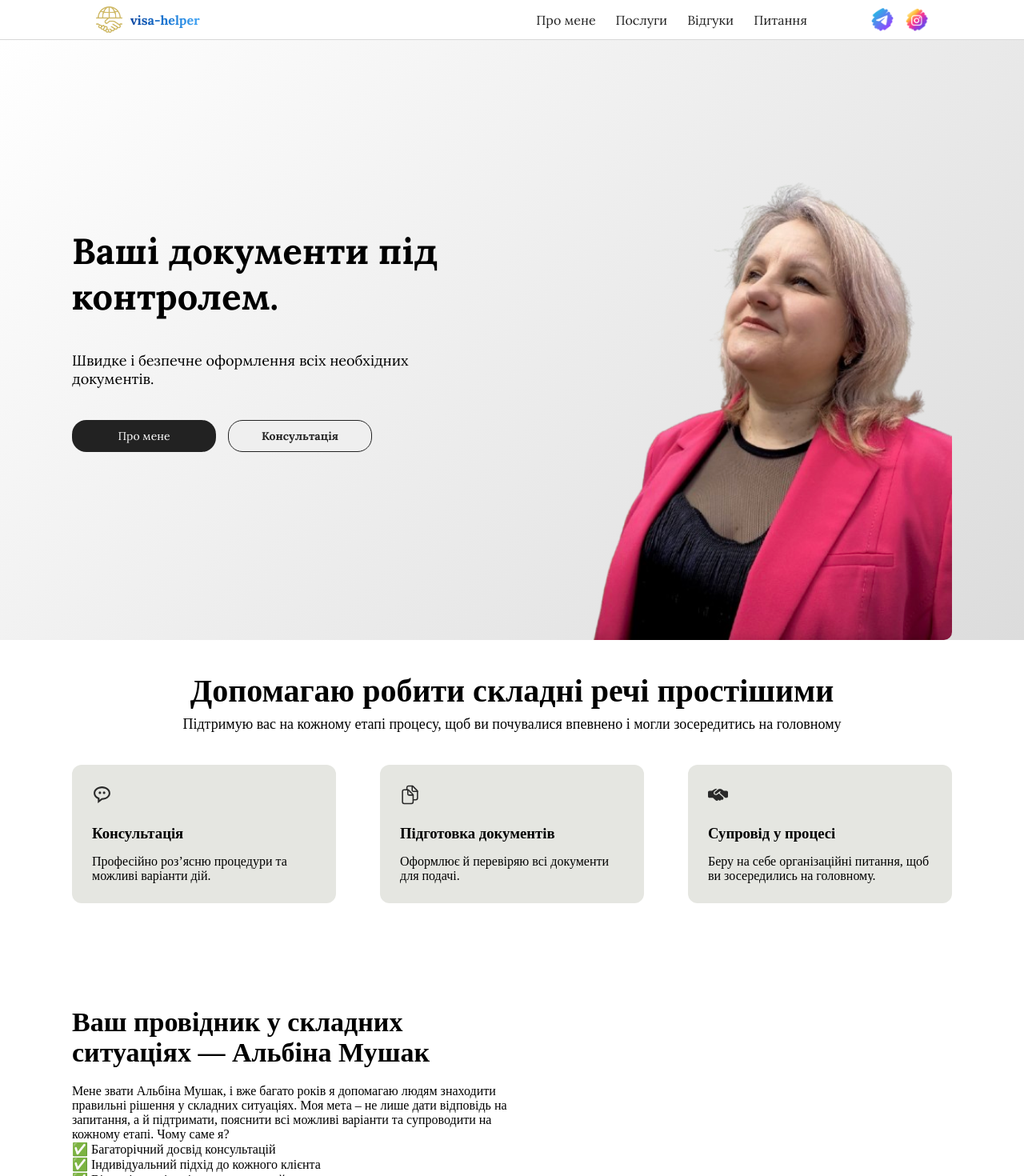
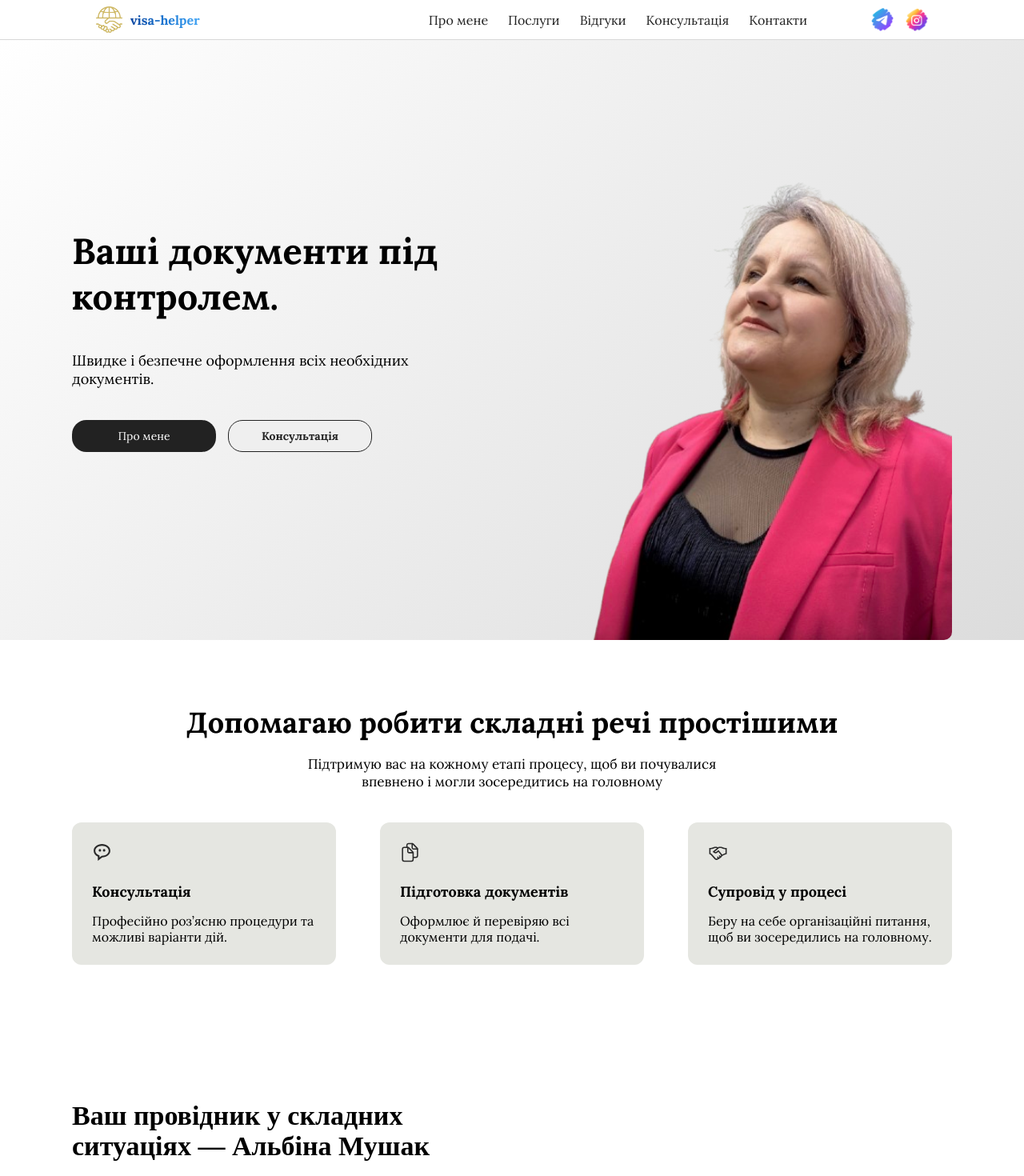
Before and after one commit to Korneliia08/visaHelper, a React (Vite) app: page / in a window 1280 px wide. Shown: the top 1470 px of the page at 80% size. Built offline with nearby package versions, Linux system fonts and the light colour scheme.

Commit message:
font family and icon hands

```diff
--- a/src/view/components/StepByStepSupport/Card/Card.module.scss
+++ b/src/view/components/StepByStepSupport/Card/Card.module.scss
@@ -13,10 +13,13 @@
 
     .title {
       padding-top: 50px;
+      font-size: 18px;
+      font-family: "Lora", serif;
     }
 
     .content {
-
+      font-family: "Lora", serif;
+      font-size: 16px;
     }
   }
 
--- a/src/view/components/StepByStepSupport/CardsData.jsx
+++ b/src/view/components/StepByStepSupport/CardsData.jsx
@@ -1,6 +1,6 @@
 import {BiMessageRoundedDots} from "react-icons/bi";
 import {IoDocumentsOutline} from "react-icons/io5";
-import {FaHandshakeSimple} from "react-icons/fa6";
+import {LiaHandshakeSolid} from "react-icons/lia";
 
 export const data = [
     {
@@ -16,6 +16,6 @@ export const data = [
     {
         title: "Супровід у процесі",
         content: "Беру на себе організаційні питання, щоб ви зосередились на головному.",
-        icon: FaHandshakeSimple
+        icon: LiaHandshakeSolid
     }
 ];
--- a/src/view/components/StepByStepSupport/StepByStepSupport.module.scss
+++ b/src/view/components/StepByStepSupport/StepByStepSupport.module.scss
@@ -3,7 +3,7 @@
   background-color: #ffffff;
   display: flex;
   justify-content: center;
-  padding: 40px 0;
+  padding: 80px 0;
 
   .wrapper {
     display: flex;
@@ -15,12 +15,16 @@
       align-items: center;
 
       .title {
-        margin-bottom: 8px;
-        font-size: 40px;
+        margin-bottom: 18px;
+        font-size: 36px;
+        font-family: "Lora", serif;
       }
 
       .content {
-        font-size: 18px;
+        width: 550px;
+        text-align: center;
+        font-size: 17px;
+        font-family: "Lora", serif;
       }
     }
   }
--- a/src/view/layots/TopNav/TopNav.jsx
+++ b/src/view/layots/TopNav/TopNav.jsx
@@ -15,7 +15,8 @@ function TopNav() {
                     <a href="">Про мене</a>
                     <a href="">Послуги</a>
                     <a href="">Відгуки</a>
-                    <a href="">Питання</a>
+                    <a href="">Консультація</a>
+                    <a href="">Контакти</a>
                 </nav>
                 <div className={s.blockForBtns}>
                     <img src={tg} alt="tg" className={s.iconContact}/>
```
